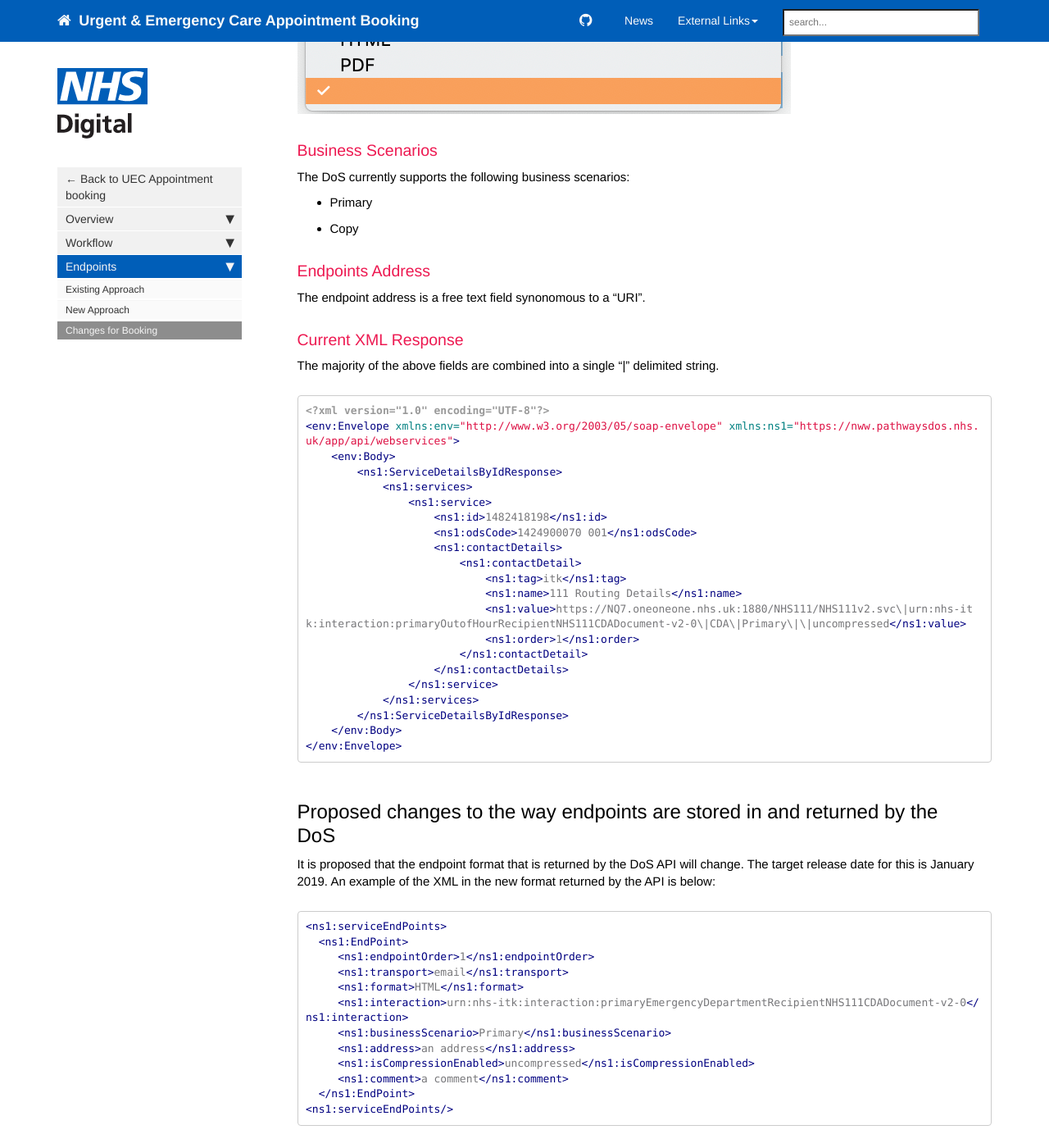
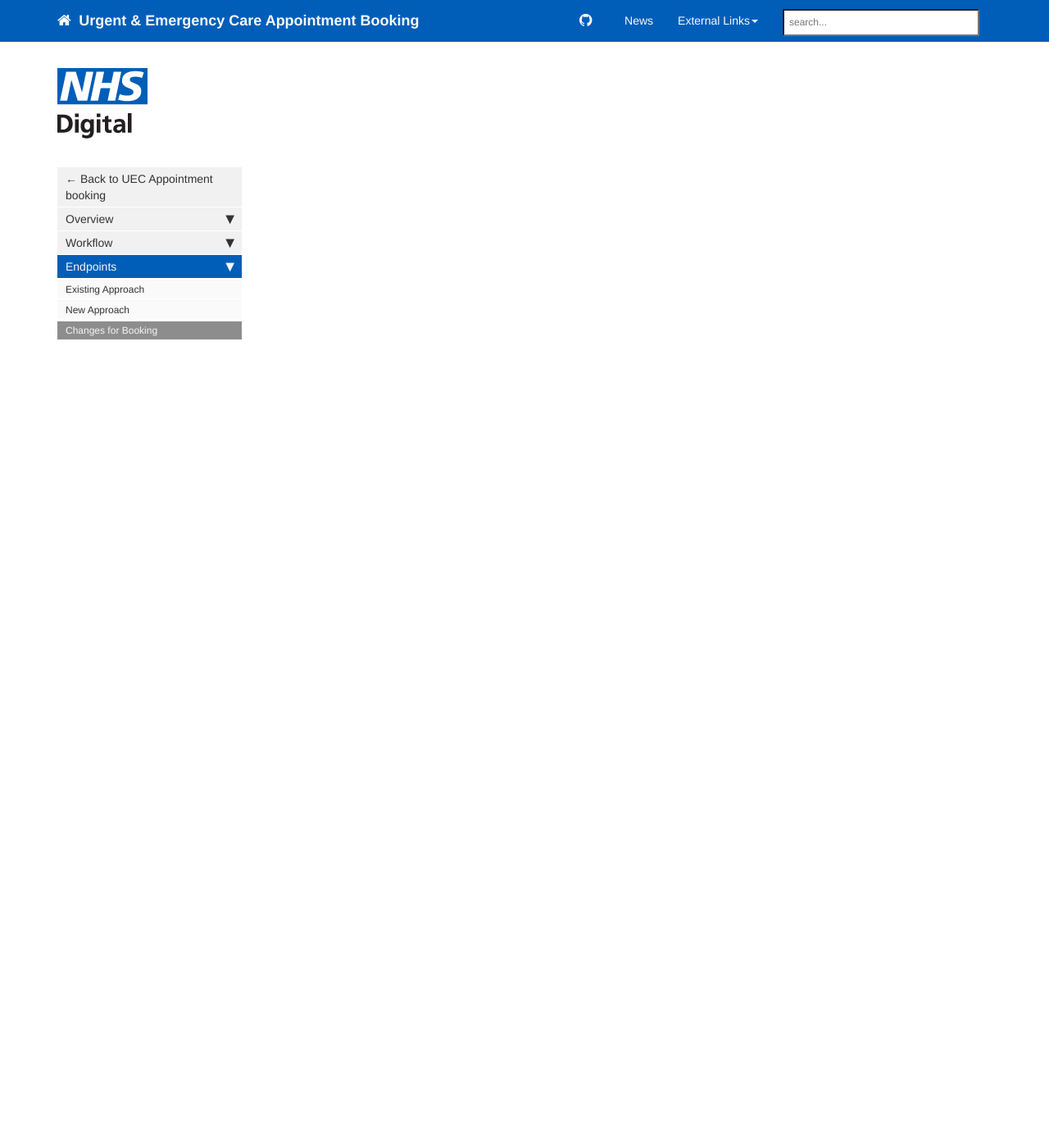
Before and after one commit to nhsd-a2si/docs-uec-appts, a Jekyll site: the page built from _pages/functional_spec/dos/dos_endpoints_booking.md, in a window 1280 px wide and 1400 px high, scrolled down 1513 px. Shown: the whole window at 82% size. Built offline with Jekyll 4.4.1, drawn with Linux system fonts in a browser that asks for light colours; nearby versions of some CDN libraries; some of the changed text lies outside the part shown.

Commit message:
Update dos_endpoints_booking.md

````diff
--- a/_pages/functional_spec/dos/dos_endpoints_booking.md
+++ b/_pages/functional_spec/dos/dos_endpoints_booking.md
@@ -9,92 +9,7 @@ folder: dos
 
 {% include note-notpublished.html %}
 
-## Current Endpoint Configuration in the DoS
-
-The DoS currently has several different types of endpoints to support existing onward distribution of information for varios different types of interction scenarios. There s a UI to allow DoS administration users to create and manage these endpoints:
-
-<img src="_pages/functional_spec/dos/img/Current_endpoint_stucture.png">
-
-The endpoint data is currently shared with systems that are looking up the DoS through the look up API. This information gets returned as part of the response to a "GetServiceDetailsByID" API call. It is returned in the form of a long string with the endpoint data delimited into key/value pairs.
-
-The DoS is being updated to change this response structure and incorporate a new set of endpoint data to support appointment booking.
-
-There are five key data items that define an endpoint:
-
-### Transports
-
-The DoS currently supports the following transports:
-<img src="_pages/functional_spec/dos/img/transports.png">
-
-### Interactions
-
-The DoS currently supports the following interactions
-<img src="_pages/functional_spec/dos/img/interactions.png">
-
-### Formats
-
-The DoS currently supports the following formats
-<img src="_pages/functional_spec/dos/img/formats.png">
-
-### Business Scenarios
-
-The DoS currently supports the following business scenarios:
-* Primary
-* Copy
-
-### Endpoints Address
-
-The endpoint address is a free text field synonomous to a "URI".
-
-### Current XML Response
-
-The majority of the above fields are combined into a single "\|" delimited string.
-
-```xml
-<?xml version="1.0" encoding="UTF-8"?>
-<env:Envelope xmlns:env="http://www.w3.org/2003/05/soap-envelope" xmlns:ns1="https://nww.pathwaysdos.nhs.uk/app/api/webservices">
-    <env:Body>
-        <ns1:ServiceDetailsByIdResponse>
-            <ns1:services>
-                <ns1:service>
-                    <ns1:id>1482418198</ns1:id>
-                    <ns1:odsCode>1424900070 001</ns1:odsCode>
-                    <ns1:contactDetails>
-                        <ns1:contactDetail>
-                            <ns1:tag>itk</ns1:tag>
-                            <ns1:name>111 Routing Details</ns1:name>
-                            <ns1:value>https://NQ7.oneoneone.nhs.uk:1880/NHS111/NHS111v2.svc\|urn:nhs-itk:interaction:primaryOutofHourRecipientNHS111CDADocument-v2-0\|CDA\|Primary\|\|uncompressed</ns1:value>
-                            <ns1:order>1</ns1:order>
-                        </ns1:contactDetail>
-                    </ns1:contactDetails>
-                </ns1:service>
-            </ns1:services>
-        </ns1:ServiceDetailsByIdResponse>
-    </env:Body>
-</env:Envelope>
-```
-
-## Proposed changes to the way endpoints are stored in and returned by the DoS
-
-It is proposed that the endpoint format that is returned by the DoS API will change. The target release date for this is January 2019.
-An example of the XML in the new format returned by the API is below:
-
-```xml
-<ns1:serviceEndPoints>
-  <ns1:EndPoint>
-     <ns1:endpointOrder>1</ns1:endpointOrder>
-     <ns1:transport>email</ns1:transport>
-     <ns1:format>HTML</ns1:format>
-     <ns1:interaction>urn:nhs-itk:interaction:primaryEmergencyDepartmentRecipientNHS111CDADocument-v2-0</ns1:interaction>
-     <ns1:businessScenario>Primary</ns1:businessScenario>
-     <ns1:address>an address</ns1:address>
-     <ns1:isCompressionEnabled>uncompressed</ns1:isCompressionEnabled>
-     <ns1:comment>a comment</ns1:comment>
-  </ns1:EndPoint>
-<ns1:serviceEndPoints/>
-```
-
-# Proposed Changes to support Appointment Booking
+## Proposed Changes to support Appointment Booking
 
 ```xml
 <ns1:serviceEndPoints>
````
